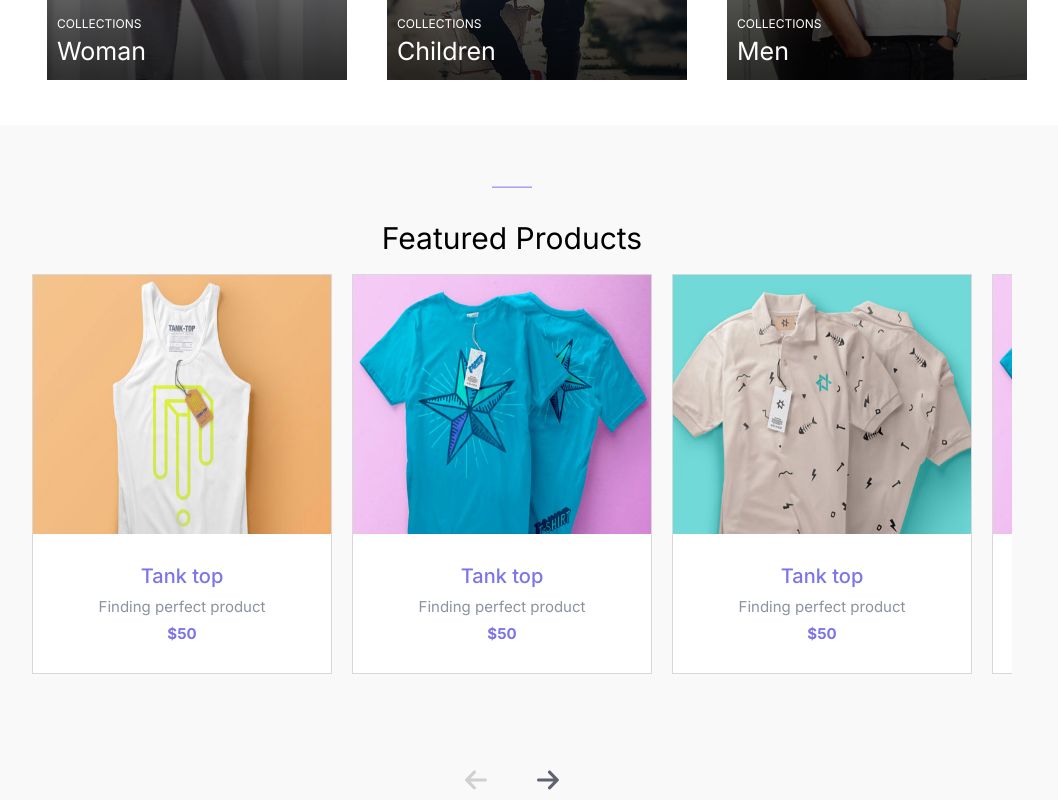
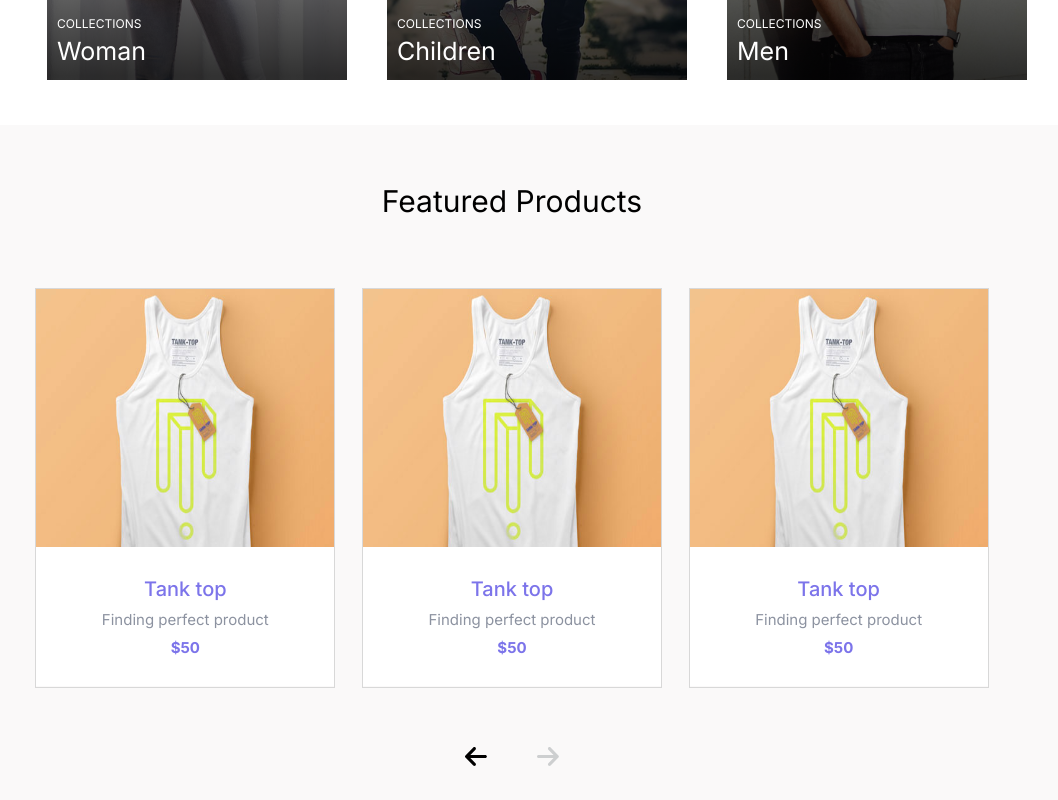
Before and after one commit to MichalStaszkiewicz/e-commerce, a Next.js app: page / in a window 1280 px wide. Shown: the part 1500-2300 px from the top of the page, without its empty margins (128-1186 px from the left). Built offline with nearby package versions, Linux system fonts and the light colour scheme.

Commit message:
featured products position fixed

```diff
--- a/components/home/featured_products/featured_products.tsx
+++ b/components/home/featured_products/featured_products.tsx
@@ -46,7 +46,7 @@ export function FeaturedProducts({ props }: { props: FeaturedProductProps }) {
   const handleArrowClick = (arrowDirection: ArrowDirection) => {
     const scrollSpeed = 334;
     if (arrowDirection == ArrowDirection.left) {
-      if (state.index>0) {
+      if (state.index > 0) {
         listRef.current!.scrollBy({ left: scrollSpeed * -1 });
         setState({
           fields: {
@@ -108,12 +108,10 @@ export function FeaturedProducts({ props }: { props: FeaturedProductProps }) {
 
   return (
     <div className="featured_products">
-      <div className="featured_products_decoration"></div>
       <p
         style={{
           fontWeight: "400",
           fontSize: "30px",
-          transform: "TranslateY(200%)",
         }}
       >
         Featured Products
--- a/pages/home.tsx
+++ b/pages/home.tsx
@@ -82,34 +82,19 @@ export default function Home() {
                         description: "Finding perfect product",
                       },
                       {
-                        image: "/images/cloth_3.jpg",
+                        image: "/images/cloth_1.jpg",
                         label: "Tank top",
                         price: 50,
                         description: "Finding perfect product",
                       },
                       {
-                        image: "/images/cloth_2.jpg",
+                        image: "/images/cloth_1.jpg",
                         label: "Tank top",
                         price: 50,
                         description: "Finding perfect product",
                       },
-                      {
-                        image: "/images/cloth_3.jpg",
-                        label: "Tank top",
-                        price: 50,
-                        description: "Finding perfect product",
-                      },
-                      {
-                        image: "/images/shoes.png",
-                        label: "Tank top",
-                        price: 50,
-                        description: "Finding perfect product",
-                      }, {
-                        image: "/images/shoes.png",
-                        label: "Tank top",
-                        price: 50,
-                        description: "Finding perfect product",
-                      },
+
+
                     ],
                   }}
                 />
--- a/styles/featured_products.css
+++ b/styles/featured_products.css
@@ -3,7 +3,7 @@
 	margin-top: 20px;
 	flex-direction: column;
 	display: flex;
-	justify-content: center;
+	justify-content: space-evenly;
 	align-items: center;
 	height: 700px;
 
@@ -20,12 +20,13 @@
 	align-items: center;
 	margin-top: 10px;
 	width: 1000px;
+	height:400px;
 	overflow-x: scroll;
 	flex-wrap: wrap;
 	direction: ltr;
 	scroll-behavior: smooth;
 	scrollbar-width: none;
-	transform: translateY(15%);
+
 }
 
 .featured_products_list::-webkit-scrollbar {
@@ -38,7 +39,7 @@
 	width: 40px;
 	background-color: var(--primary-color);
 
-	transform: translateY(6800%);
+	transform: translateY(2800%);
 }
 
 .featured_products_list>* {
@@ -55,7 +56,7 @@
 
 
 .featured_products_arrows_container {
-	transform: translateY(-130%);
+
 	height: 30px;
 	width: 100%;
 
```
